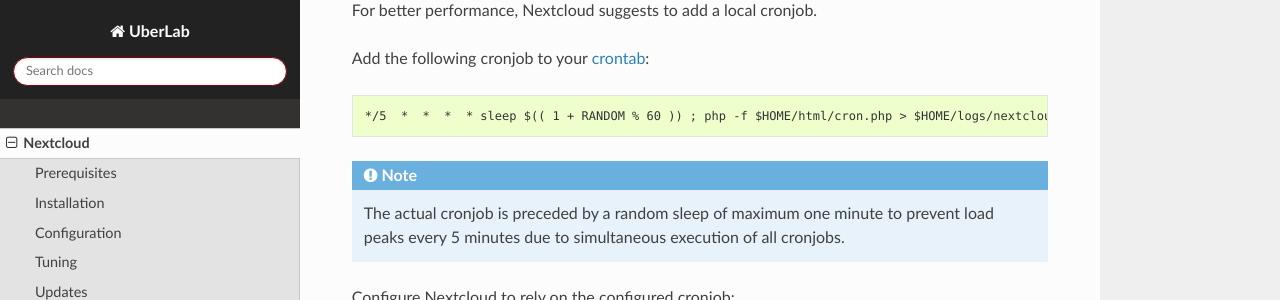
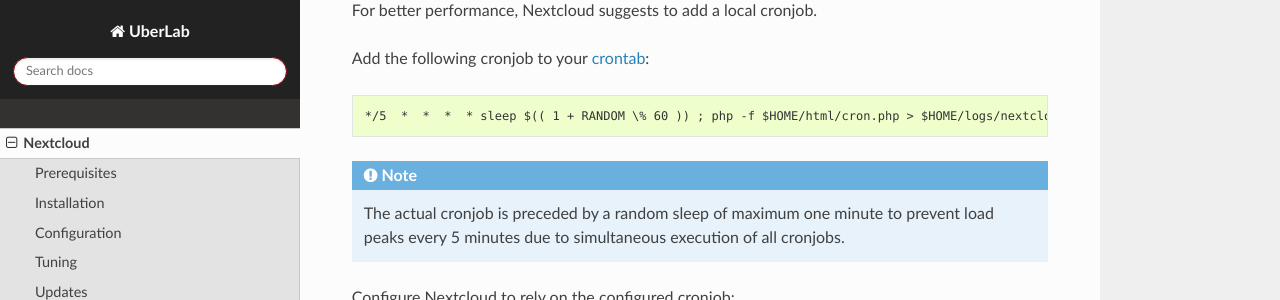
Before and after one commit to Uberspace/lab, a Sphinx documentation site: the page built from source/guide_nextcloud.rst, in a window 1280 px wide and 900 px high, scrolled down 6817 px. Shown: the part 151-451 px from the top of the window. Built offline with Sphinx 7.4.7 and the Read the Docs theme 2.0.0, drawn with Linux system fonts in a browser that asks for light colours.

```diff
--- a/source/guide_nextcloud.rst
+++ b/source/guide_nextcloud.rst
@@ -249,7 +249,7 @@ Add the following cronjob to your :manual:`crontab <daemons-cron>`:
 
 ::
 
- */5  *  *  *  * sleep $(( 1 + RANDOM % 60 )) ; php -f $HOME/html/cron.php > $HOME/logs/nextcloud-cron.log 2>&1
+ */5  *  *  *  * sleep $(( 1 + RANDOM \% 60 )) ; php -f $HOME/html/cron.php > $HOME/logs/nextcloud-cron.log 2>&1
 
 .. note:: The actual cronjob is preceded by a random sleep of maximum one minute to prevent load peaks every 5 minutes due to simultaneous execution of all cronjobs.
 
```
